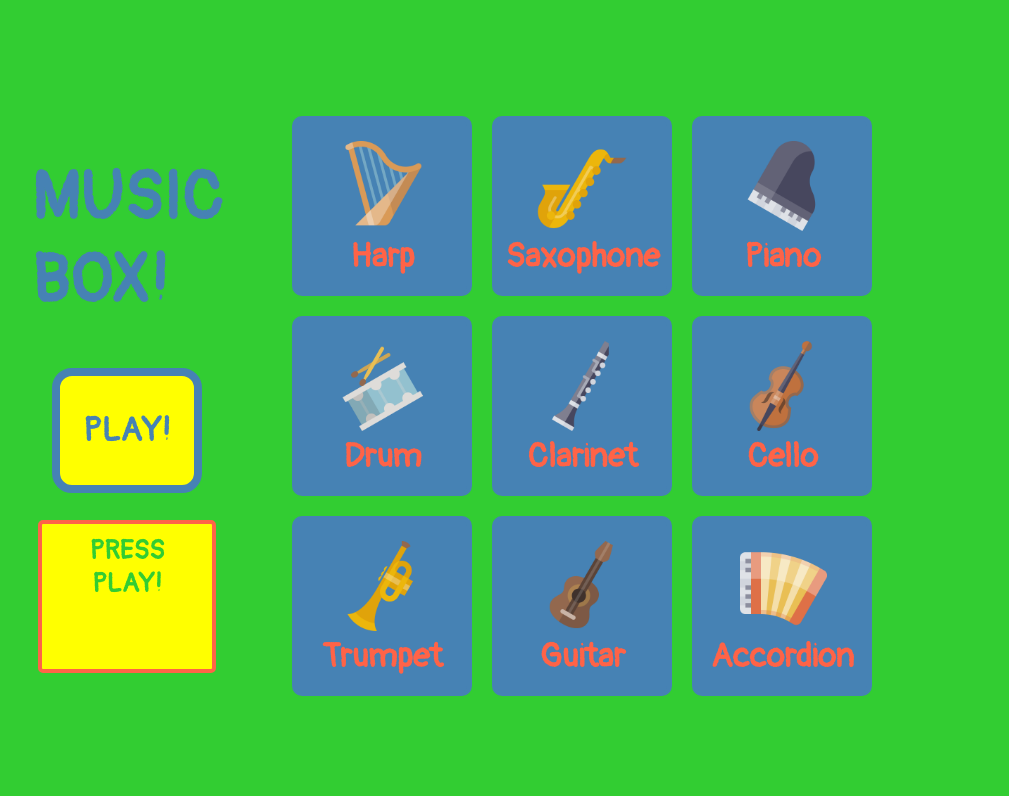
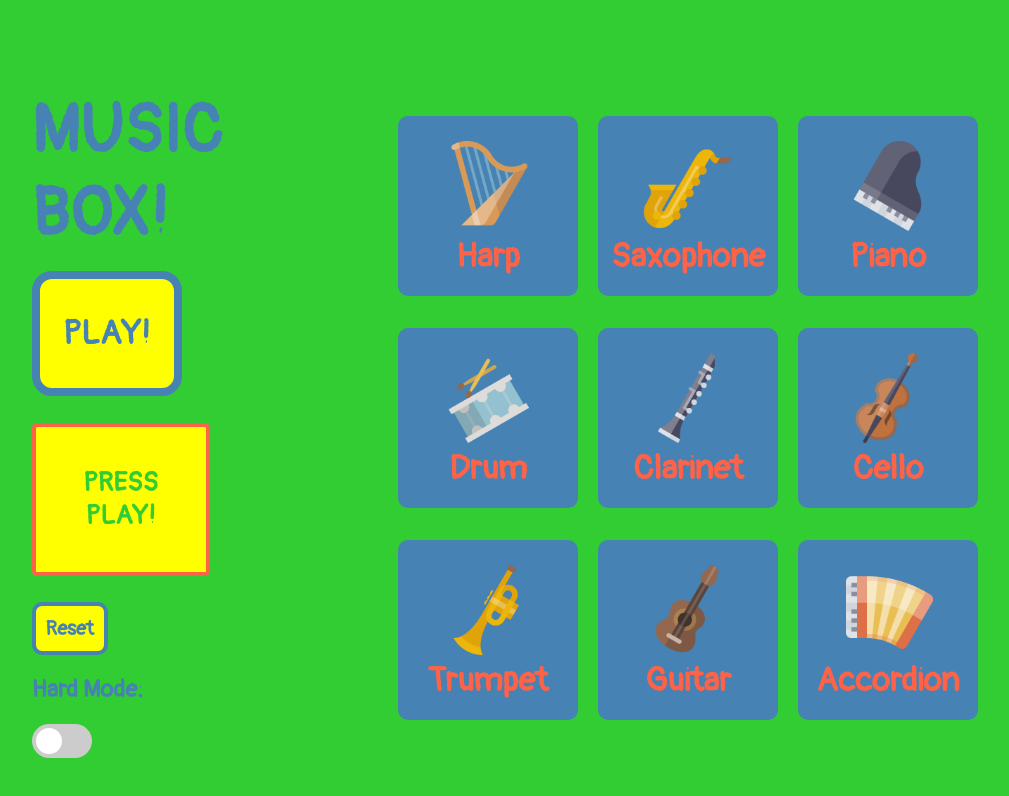
Before and after one commit to ruthierutho/music-box-react, a React (Create React App) app: page / in a window 1280 px wide. Shown: the top 796 px of the page, without its empty margins (124-1133 px from the left). Built offline with nearby package versions, Linux system fonts and the light colour scheme.

Commit message:
reset button works

```diff
--- a/src/components/GameWords.js
+++ b/src/components/GameWords.js
@@ -8,11 +8,11 @@ const GameWords = ({ selectedQuestion, selectedInstrument}) => {
         || selectedQuestion === null && selectedInstrument !== null ?
         <h3 className="game-words">PRESS <br></br>PLAY!</h3>
         : selectedQuestion !== null && selectedInstrument === null ?
-        <h2 className="game-words">{selectedQuestion.question}</h2>
+        <h3 className="game-words">{selectedQuestion.question}</h3>
         : selectedInstrument !== null && selectedInstrument.name === selectedQuestion.answer ?
         <h3 className="game-words">Well Done! You found the {selectedQuestion.answer}!</h3>
         : selectedInstrument !== null && selectedInstrument.name !== selectedQuestion.answer ?
-        <h2 className="game-words"> Try Again! </h2>
+        <h3 className="game-words"> Try Again! </h3>
         : ""
 
 
--- /dev/null
+++ b/src/components/ModeToggle.js
@@ -0,0 +1,21 @@
+import React from 'react';
+import '../static/ModeToggle.css'
+
+const ModeToggle = ({modeChange}) => {
+
+    const handleChange = () => {
+        modeChange()
+    }
+
+    return (
+        <>
+        <h2>Hard Mode:</h2>
+        <label class="switch">
+            <input onChange={handleChange} type="checkbox" />
+            <span class="slider round"></span>
+        </label>
+        </>
+    )
+}
+
+export default ModeToggle;
--- /dev/null
+++ b/src/components/ResetButton.js
@@ -0,0 +1,15 @@
+import React from 'react';
+
+
+const ResetButton = ({resetEverything}) => {
+
+    const handleClick = () => {
+        resetEverything()
+    }
+
+    return (
+        <button className="reset" onClick={handleClick}>Reset</button>
+    )
+}
+
+export default ResetButton;
--- a/src/containers/MusicBox.js
+++ b/src/containers/MusicBox.js
@@ -4,6 +4,8 @@ import Title from '../components/Title';
 import InstrumentList from '../components/InstrumentList';
 import GameButton from '../components/GameButton';
 import GameWords from '../components/GameWords';
+import ResetButton from '../components/ResetButton';
+import ModeToggle from '../components/ModeToggle';
 import '../static/MusicBox.css'
 import harp from '../static/harp.png';
 import accordion from '../static/accordion.png';
@@ -72,16 +74,18 @@ function MusicBox() {
     const [selectedInstrument, setSelectedInstrument] = useState(null);
     const [questions, setQuestions] = useState(
         [
-            {id:0, question:"Find the piano!", answer:"Piano"},
-            {id:1, question:"Click the clarinet!", answer:"Clarinet"},
-            {id:2, question:"Can you find the cello?", answer:"Cello"},
-            {id:3, question:"Where is the trumpet?", answer:"Trumpet"},
-            {id:4, question:"Find the harp!", answer:"Harp"},
-            {id:5, question:"Can you spot the accordion?", answer:"Accordion"},
-            {id:6, question:"Where is the Saxophone?", answer:"Saxophone"}
-
+            {id:0, question:"Find the piano!", answer:"Piano", mode:"easy"},
+            {id:1, question:"Click the clarinet!", answer:"Clarinet", mode:"easy"},
+            {id:2, question:"Can you find the cello?", answer:"Cello", mode:"easy"},
+            {id:3, question:"Where is the trumpet?", answer:"Trumpet", mode:"easy"},
+            {id:4, question:"Find the harp!", answer:"Harp", mode:"easy"},
+            {id:5, question:"Can you spot the accordion?", answer:"Accordion", mode:"easy"},
+            {id:6, question:"Where is the Saxophone?", answer:"Saxophone", mode:"easy"},
+            {id:7, question:"Find a String instrument", answer:"String", mode:"hard"}
         ])
     const [selectedQuestion, setSelectedQuestion] = useState(null);
+    const [mode, setMode] = useState("easy");
+
 
     const instrumentClick = (instrumentKey) => {
         const instrument = instruments[instrumentKey];
@@ -94,6 +98,16 @@ function MusicBox() {
         setSelectedQuestion(randomQ);
     }
 
+    const resetEverything = () => {
+        setSelectedInstrument(null);
+        setSelectedQuestion(null);
+        setMode("easy");
+    }
+
+    const modeChange = () => {
+        mode === "easy" ? setMode("hard") : setMode("easy")
+    }
+
 
 
 
@@ -103,6 +117,8 @@ function MusicBox() {
                 <Title ></Title>
                 <GameButton selectedQuestion={selectedQuestion} selectedInstrument={selectedInstrument} pressPlay={pressPlay}></GameButton>
                 <GameWords selectedQuestion={selectedQuestion} selectedInstrument={selectedInstrument}></GameWords>
+                <ResetButton resetEverything={resetEverything}></ResetButton>
+                <ModeToggle modeChange={modeChange}></ModeToggle>
             </div>
             <InstrumentList instrumentClick={instrumentClick} instruments={instruments}></InstrumentList>
 
--- /dev/null
+++ b/src/static/ModeToggle.css
@@ -0,0 +1,62 @@
+/* The switch - the box around the slider */
+.switch {
+    position: relative;
+    display: inline-block;
+    width: 60px;
+    height: 34px;
+  }
+
+  /* Hide default HTML checkbox */
+  .switch input {
+    opacity: 0;
+    width: 0;
+    height: 0;
+  }
+
+  /* The slider */
+  .slider {
+    position: absolute;
+    cursor: pointer;
+    top: 0;
+    left: 0;
+    right: 0;
+    bottom: 0;
+    background-color: #ccc;
+    -webkit-transition: .4s;
+    transition: .4s;
+  }
+
+  .slider:before {
+    position: absolute;
+    content: "";
+    height: 26px;
+    width: 26px;
+    left: 4px;
+    bottom: 4px;
+    background-color: white;
+    -webkit-transition: .4s;
+    transition: .4s;
+  }
+
+  input:checked + .slider {
+    background-color: steelblue;
+  }
+
+  input:focus + .slider {
+    box-shadow: 0 0 1px steelblue;
+  }
+
+  input:checked + .slider:before {
+    -webkit-transform: translateX(26px);
+    -ms-transform: translateX(26px);
+    transform: translateX(26px);
+  }
+
+  /* Rounded sliders */
+  .slider.round {
+    border-radius: 34px;
+  }
+
+  .slider.round:before {
+    border-radius: 50%;
+  }
--- a/src/static/MusicBox.css
+++ b/src/static/MusicBox.css
@@ -2,6 +2,8 @@ body {
     background-color: limegreen;
     color: steelblue;
     font-family: 'Pangolin', cursive;
+    justify-items: center;
+    align-items: center;
 }
 
 .music-box {
@@ -58,17 +60,16 @@ body {
 }
 
 .side-bar {
-  margin: 10px 10px 10px 10px;
+  margin: auto;
   padding: 10px 10px 10px 40px;
-  justify-content: center;
-  justify-items: center;
-  align-content: center;
+
 }
 
 .title {
     font-size: 50pt;
     text-align: left;
     text-shadow: solid 1pt crimson;
+    margin: 0px 0px 15px 0px;
 }
 
 .game-button {
@@ -79,11 +80,14 @@ body {
     height: 125px;
     border: solid 8px steelblue;
     cursor: pointer;
+    margin: auto;
+
 
 }
 
 .game-button:hover {
     background-color: tomato;
+
 
 }
 
@@ -104,14 +108,38 @@ body {
 
 .game-words{
     font-size: 20pt;
-    text-align: center;
-    padding: 10px 10px 10px 10px;
+    padding: 10px 10px;
     border: solid 4px tomato;
     background-color: yellow;
     color: limegreen;
     border-radius: 5px;
     width: 150px;
     height: 125px;
+    display: flex;
+    justify-content: center;
+    align-items: center;
+    text-align: center;
 
 
 }
+
+.reset{
+    color: steelblue;
+    font-size: 15pt;
+    font-weight: bold;
+    font-family: 'Pangolin', cursive;
+    text-align: center;
+    justify-content: center;
+    padding: 0px 0px 0px 0px;
+    margin: 0px 0px 0px 0px;
+    border: solid 4px steelblue;
+    cursor: pointer;
+    background-color: yellow;
+    padding: 10px 10px 10px 10px;
+    border-radius: 10px;
+
+}
+
+.reset:hover {
+    background-color: tomato;
+}
```
